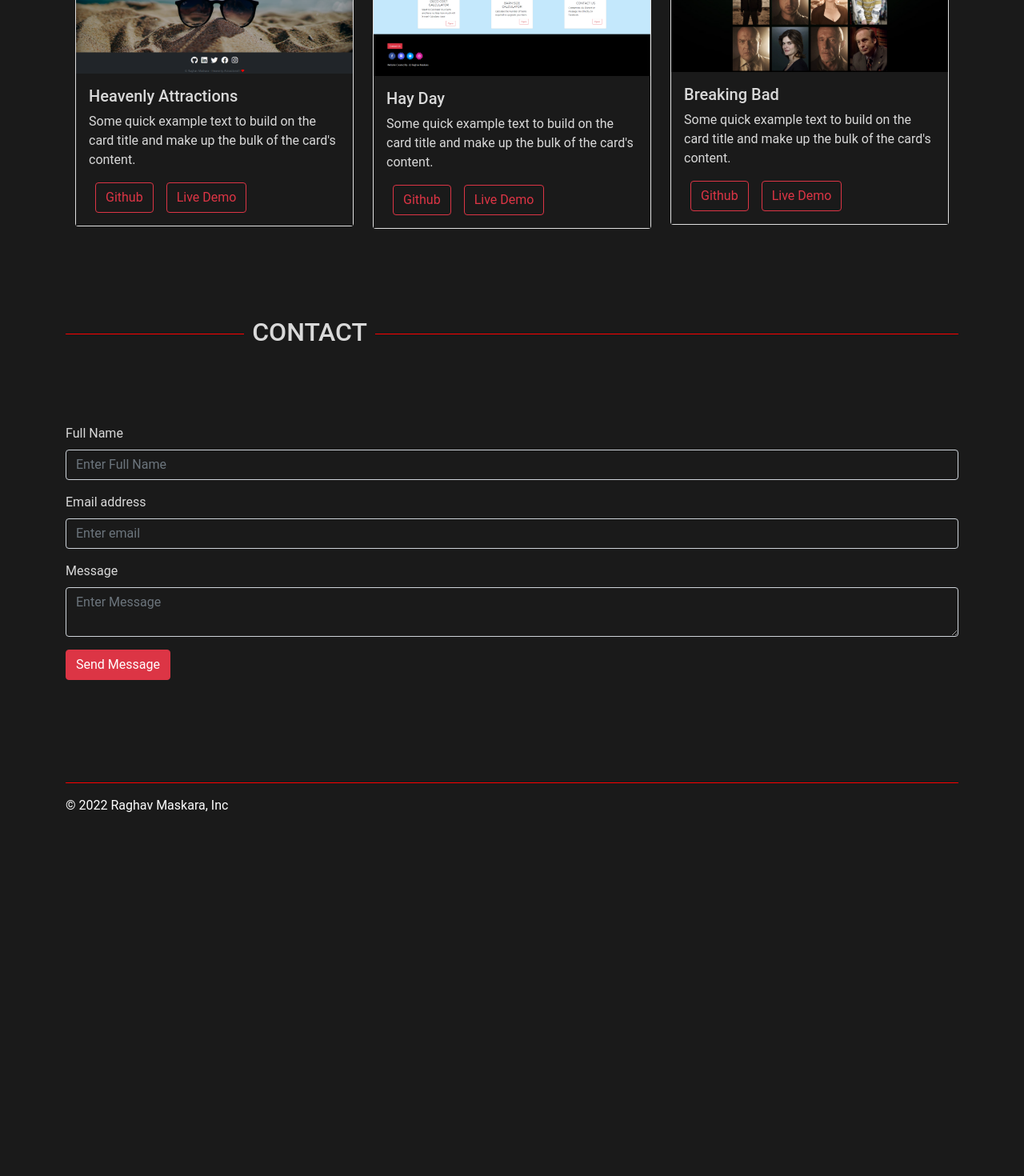
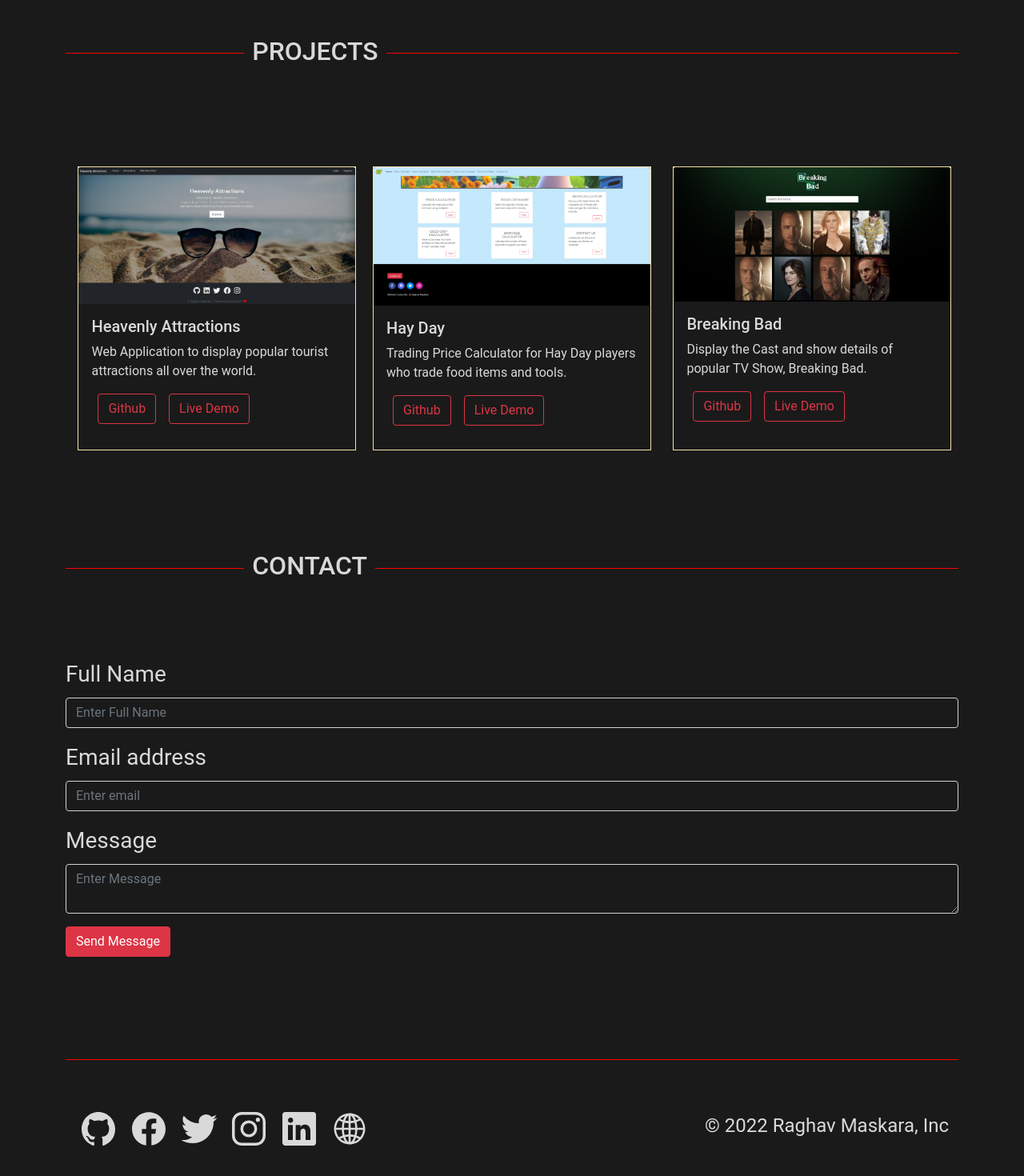
Before and after one commit to RaghavMaskara21/portfolio, a React (Create React App) app: page / in a window 1280 px wide. Shown: the part 2273-3743 px from the top of the page at 80% size. Before the commit the page ends 3420 px from the top, so only its background shows below. Built offline with nearby package versions, Linux system fonts and the light colour scheme.

Commit message:
added footer and fixed many things

```diff
--- a/src/Pages/About/About.js
+++ b/src/Pages/About/About.js
@@ -34,7 +34,7 @@
 
                 <div className='container fs-5'>
                 <div className='row'>
-                <div className='col-6'>
+                <div className='col-lg-6'>
                   <div>
                     <p> <span className='righticon'> <FaAngleRight/></span> <strong> Birthday:</strong> 24 January 2001</p>
                   </div>
@@ -45,7 +45,7 @@
                     <p> <span className='righticon'> <FaAngleRight/></span> <strong> City:</strong> Surat, India</p>
                   </div>
                 </div>
-                <div className='col-6'>
+                <div className='col-lg-6'>
                 <div>
                     <p> <span className='righticon'> <FaAngleRight/></span> <strong> Age:</strong> 21 </p>
                   </div>
--- a/src/Pages/About/about.css
+++ b/src/Pages/About/about.css
@@ -31,7 +31,7 @@
     border-radius: 50%;
 
 }
-.col-6 .righticon svg path{
+.righticon svg path{
     color: red ;
 }
 #txt1{
--- a/src/Pages/Contact/Contact.js
+++ b/src/Pages/Contact/Contact.js
@@ -34,15 +34,15 @@
       <div id="FormContact">
         <Form ref={form} onSubmit={sendEmail}>
           <Form.Group className="mb-3" controlId="formFullName" >
-            <Form.Label>Full Name</Form.Label>
+            <Form.Label className='ct-1 fs-3'>Full Name</Form.Label>
             <Form.Control type="text" placeholder="Enter Full Name" name="user_name" required className='bkform'/>
           </Form.Group>
           <Form.Group className="mb-3" controlId="formBasicEmail">
-            <Form.Label>Email address</Form.Label>
+            <Form.Label className='ct-2 fs-3'>Email address</Form.Label>
             <Form.Control type="email" placeholder="Enter email" name="user_email" required className='bkform'/>
           </Form.Group>
           <Form.Group className="mb-3" controlId="formMessage">
-          <Form.Label>Message</Form.Label>
+          <Form.Label className='ct-3 fs-3'>Message</Form.Label>
             <FormControl as="textarea" aria-label="message" name="message"  placeholder="Enter Message" required className='bkform'/>
             </Form.Group>
           <Button variant="danger" type="submit" value="Send" >
@@ -51,9 +51,9 @@
         </Form>
       </div>
       <div id="afterSubmit">
-        <h1>Thank You</h1>
-        <h2>Your message has been successfully sent, i'll reply as soon as possible.</h2>
-        <Button variant="danger" onClick={sendanotheremail}>
+        <h1 className='my-4'>Thank You</h1>
+        <h2 className='my-4'>Your message has been successfully sent, i'll reply as soon as possible.</h2>
+        <Button className='mt-5' variant="danger" onClick={sendanotheremail}>
             Send another Email
           </Button>
       </div>
--- a/src/Pages/Experience/Experience.js
+++ b/src/Pages/Experience/Experience.js
@@ -5,7 +5,16 @@
   return (
     <div className='container experience_section' id="Experience">
       <h2 class="exp_heading"><span>EXPERIENCE</span></h2>
-      Experience
+      <div className=''>
+      <p className='fs-1'>Web Development Intern</p>
+      <p className='fs-2'>The Sparks Foundation</p>
+      <p className='fs-4'>Mar 2022 - Present</p>
+      <p className='fs-5'>
+        <li>Developed User Interfaces with modern frameworks like React.</li>
+        <li>Used databases like MongoDB to store all user information and transactions</li>
+        <li>Resulting in Developing Modern banking system with holding different transactions over the website.</li>
+      </p>
+      </div>
       </div>
   )
 }
--- a/src/Pages/Footer/Footer.css
+++ b/src/Pages/Footer/Footer.css
@@ -1,9 +1,23 @@
 .footer_section {
     color: white;
-    margin: 10% auto;
+    margin: 3% auto;
   }
 
   .foothr{
       color: red;
       opacity: 1;
   }
+.ico a{
+    font-size: 3rem;
+    display: inline-block;
+    color: #fff;
+    padding: 0 1%;
+    margin-right: 4px;
+    text-align: center;
+}
+.ico{
+    margin: auto;
+}
+.ft-txt{
+    text-align: end;
+}
--- a/src/Pages/Footer/Footer.js
+++ b/src/Pages/Footer/Footer.js
@@ -1,11 +1,25 @@
 import React from 'react'
 import './Footer.css'
+import { IoLogoGithub, IoLogoFacebook,IoLogoTwitter,IoLogoInstagram,IoLogoLinkedin } from 'react-icons/io5';
+import {IoIosGlobe} from 'react-icons/io';
 
 function Footer() {
   return (
     <div className='container footer_section'>
       <hr className='foothr'></hr>
-      © 2022 Raghav Maskara, Inc
+      <div className='container'>
+        <div className='row'>
+      <div className='ico col-lg-6'>
+        <a href='https://github.com/RaghavMaskara21' target="_blank" rel="noreferrer" className=' ft-ico'> <IoLogoGithub /></a>
+        <a href='https://www.facebook.com/maskararaghav/' target="_blank" rel="noreferrer" className=' ft-ico'> <IoLogoFacebook /></a>
+        <a href='https://twitter.com/MaskaraRaghav' target="_blank" rel="noreferrer" className=' ft-ico'> <IoLogoTwitter /></a>
+        <a href='https://www.instagram.com/raghavmaskara/' target="_blank" rel="noreferrer" className=' ft-ico'> <IoLogoInstagram /></a>
+        <a href='https://www.linkedin.com/in/raghavmaskara/' target="_blank" rel="noreferrer" className=' ft-ico'> <IoLogoLinkedin /></a>
+        <a href='https://www.raghavmaskara.com' target="_blank" rel="noreferrer" className=' ft-ico'> <IoIosGlobe /></a>
+      </div>
+      <p className='ft-txt my-5 fs-4 col-lg-6'>© 2022 Raghav Maskara, Inc</p>
+      </div>
+      </div>
       </div>
   )
 }
--- a/src/Pages/Projects/Projects.css
+++ b/src/Pages/Projects/Projects.css
@@ -16,6 +16,17 @@
   }
 
   .project1{
-    width: "25rem";
-    border:"1px solid red" !important;
+    margin: 2% 0 !important;
   }
+  .project2{
+    margin: 2% 0 !important;
+  }
+  .project3{
+    margin: 2% 0 !important;
+  }
+  .card{
+    border-color:#edc96191;
+    border-radius: 0;
+    height: 100%;
+    margin: 2% 1%;
+  }
--- a/src/Pages/Projects/Projects.js
+++ b/src/Pages/Projects/Projects.js
@@ -12,42 +12,39 @@
       </h2>
       <div className="container">
         <div className="row">
-          <div className="col-lg-4">
-            <Card style={{ width: "100%" }} className="project1">
+          <div className="col-lg-4 project1">
+            <Card style={{ width: "100%" }} >
               <Card.Img variant="top" src={HA} className="p1img" />
               <Card.Body>
                 <Card.Title>Heavenly Attractions</Card.Title>
                 <Card.Text>
-                  Some quick example text to build on the card title and make up
-                  the bulk of the card's content.
+                  Web Application to display popular tourist attractions all over the world.
                 </Card.Text>
                 <Button variant="outline-danger" href="https://github.com/RaghavMaskara21/Heavenly-Attractions" target="_blank" className="mx-2 ">Github</Button>
                 <Button variant="outline-danger" href="https://heavenlyattractions.herokuapp.com" target="_blank" className="mx-2 ">Live Demo</Button>
               </Card.Body>
             </Card>
           </div>
-          <div className="col-lg-4">
-            <Card style={{ width: "100%" }}>
+          <div className="col-lg-4 project2">
+            <Card style={{ width: "100%" }} className="project2">
               <Card.Img variant="top" src={HD} />
               <Card.Body>
                 <Card.Title>Hay Day</Card.Title>
                 <Card.Text>
-                  Some quick example text to build on the card title and make up
-                  the bulk of the card's content.
+                  Trading Price Calculator for Hay Day players who trade food items and tools.
                 </Card.Text>
                 <Button variant="outline-danger" href="https://github.com/RaghavMaskara21/HayDayPriceCalculator.github.io" target="_blank" className="mx-2">Github</Button>
                 <Button variant="outline-danger" href="https://raghavmaskara21.github.io/HayDayPriceCalculator.github.io/" target="_blank" className="mx-2">Live Demo</Button>
               </Card.Body>
             </Card>
           </div>
-          <div className="col-lg-4">
-            <Card style={{ width: "100%" }}>
+          <div className="col-lg-4 project3">
+            <Card style={{ width: "100%" }} >
               <Card.Img variant="top" src={BB} />
               <Card.Body>
                 <Card.Title>Breaking Bad</Card.Title>
                 <Card.Text>
-                  Some quick example text to build on the card title and make up
-                  the bulk of the card's content.
+                  Display the Cast and show details of popular TV Show, Breaking Bad.
                 </Card.Text>
                 <Button variant="outline-danger" href="https://github.com/RaghavMaskara21/breaking-bad" target="_blank" className="mx-2">Github</Button>
                 <Button variant="outline-danger" href="https://raghavmaskara21.github.io/breaking-bad/" target="_blank" className="mx-2">Live Demo</Button>
```
